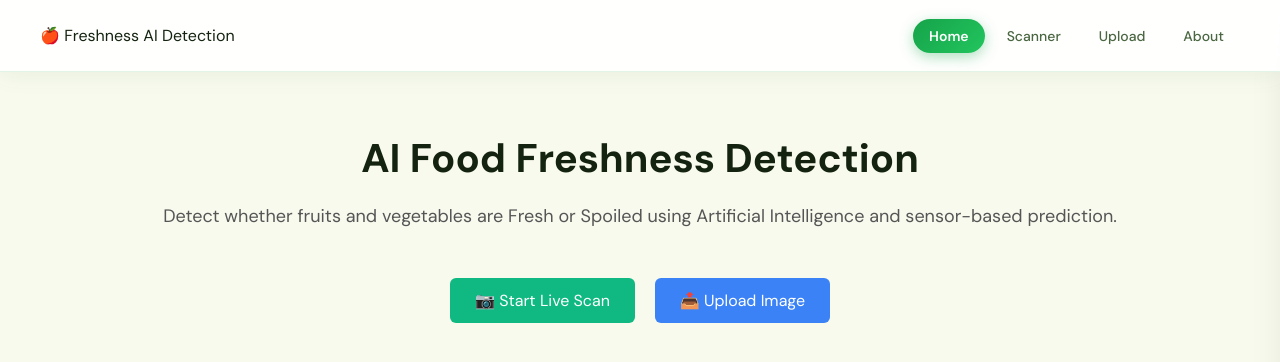
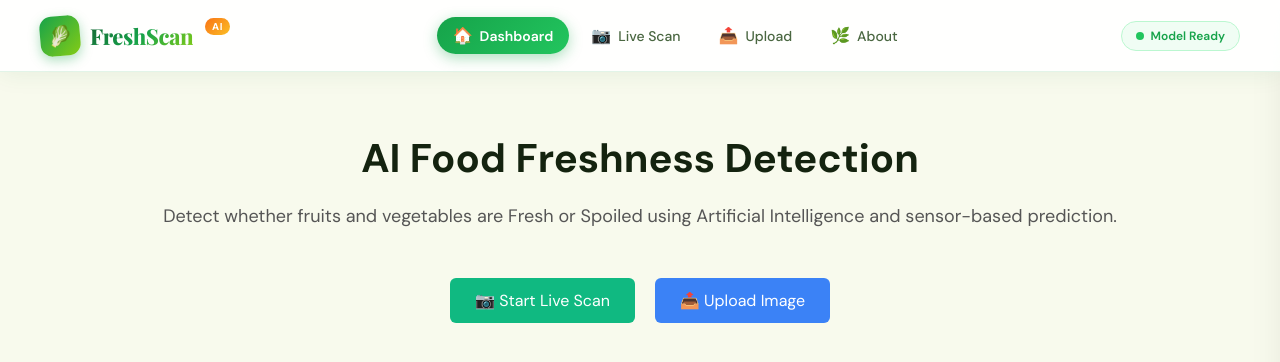
Before and after one commit to IshikaGarg787/Sem-Project, a React (Create React App) app in the folder frontend/: page / in a window 1280 px wide. Shown: the top 362 px of the page. Built offline with nearby package versions, Linux system fonts and the light colour scheme.

Commit message:
Implement dynamic navigation

```diff
--- a/frontend/src/components/Navbar.js
+++ b/frontend/src/components/Navbar.js
@@ -1,6 +1,13 @@
 import { useState } from "react";
 import { Link, useLocation } from "react-router-dom";
 import "./Navbar.css";
+
+const navItems = [
+  { path: "/",        label: "Dashboard", icon: "🏠" },
+  { path: "/scanner", label: "Live Scan",  icon: "📷" },
+  { path: "/upload",  label: "Upload",     icon: "📤" },
+  { path: "/about",   label: "About",      icon: "🌿" },
+];
 
 function Navbar() {
   const [menuOpen, setMenuOpen] = useState(false);
@@ -9,32 +16,71 @@ function Navbar() {
   return (
     <>
       <nav className="navbar">
-        <div className="logo">🍎 Freshness AI Detection</div>
-
-        {/* Desktop Menu */}
-        <div className="nav-links">
-          <Link className={location.pathname === "/" ? "active" : ""} to="/">Home</Link>
-          <Link className={location.pathname === "/scanner" ? "active" : ""} to="/scanner">Scanner</Link>
-          <Link className={location.pathname === "/upload" ? "active" : ""} to="/upload">Upload</Link>
-          <Link className={location.pathname === "/about" ? "active" : ""} to="/about">About</Link>
+        {/* Logo */}
+        <div className="navbar-logo">
+          <div className="logo-icon">🥬</div>
+          <span className="logo-text">FreshScan</span>
+          <span className="logo-badge">AI</span>
         </div>
 
-        {/* Hamburger */}
-        <div className="hamburger" onClick={() => setMenuOpen(true)}>
-          ☰
+        {/* Desktop Links */}
+        <div className="nav-links">
+          {navItems.map(({ path, label, icon }) => (
+            <Link
+              key={path}
+              to={path}
+              className={location.pathname === path ? "active" : ""}
+            >
+              <span className="nav-icon">{icon}</span>
+              {label}
+            </Link>
+          ))}
+        </div>
+
+        {/* Right Side */}
+        <div className="nav-right">
+          <div className="nav-status">
+            <span className="status-dot"></span>
+            Model Ready
+          </div>
+
+          {/* Hamburger */}
+          <div className="hamburger" onClick={() => setMenuOpen(true)}>
+            <span></span>
+            <span></span>
+            <span></span>
+          </div>
         </div>
       </nav>
 
+      {/* Overlay */}
+      <div
+        className={`sidebar-overlay ${menuOpen ? "open" : ""}`}
+        onClick={() => setMenuOpen(false)}
+      />
+
       {/* Mobile Sidebar */}
       <div className={`sidebar ${menuOpen ? "open" : ""}`}>
-        <div className="close-btn" onClick={() => setMenuOpen(false)}>
-          ✕
+        <div className="sidebar-header">
+          <span className="sidebar-logo">🥬 FreshScan</span>
+          <button className="close-btn" onClick={() => setMenuOpen(false)}>✕</button>
         </div>
 
-        <Link to="/" onClick={() => setMenuOpen(false)}>Home</Link>
-        <Link to="/scanner" onClick={() => setMenuOpen(false)}>Scanner</Link>
-        <Link to="/upload" onClick={() => setMenuOpen(false)}>Upload</Link>
-        <Link to="/about" onClick={() => setMenuOpen(false)}>About</Link>
+        <nav className="sidebar-nav">
+          {navItems.map(({ path, label, icon }) => (
+            <Link
+              key={path}
+              to={path}
+              className={location.pathname === path ? "active" : ""}
+              onClick={() => setMenuOpen(false)}
+            >
+              <span style={{ fontSize: "20px" }}>{icon}</span>
+              {label}
+            </Link>
+          ))}
+        </nav>
+
+        <div className="sidebar-food-art">🍎🥦🍋🫐🥕</div>
       </div>
     </>
   );
```
